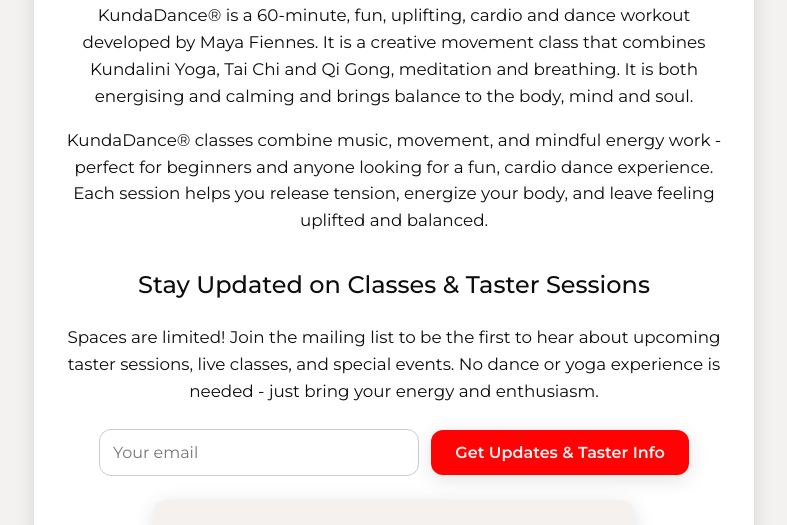
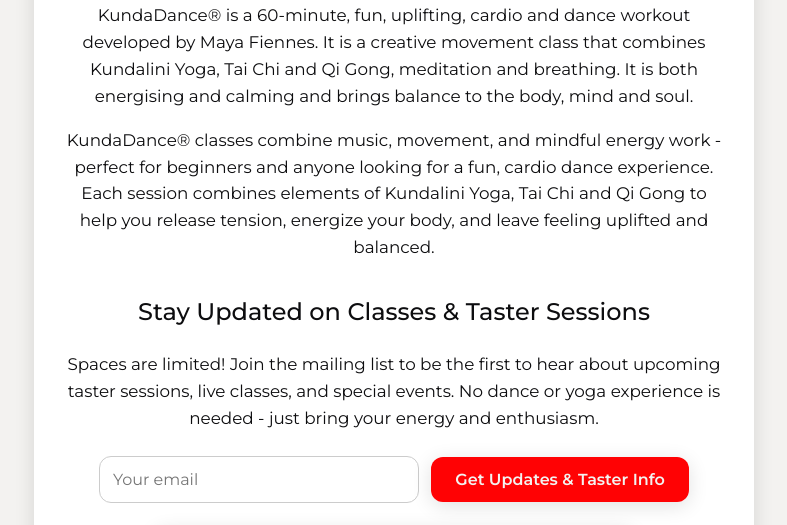
Before and after one commit to 37407/kundadance-kings-lynn, a plain HTML site: page index.html in a window 1280 px wide. Shown: the part 275-800 px from the top of the page, without its empty margins (246-1033 px from the left). Drawn offline with Linux system fonts and the light colour scheme.

Commit message:
Add more detail

```diff
--- a/index.html
+++ b/index.html
@@ -26,7 +26,7 @@
     <p>KundaDance® is a 60-minute, fun, uplifting, cardio and dance workout developed by Maya Fiennes. It is a creative movement class that combines Kundalini Yoga, Tai Chi and Qi Gong, meditation and breathing. It is both energising and calming and brings balance to the body, mind and soul.</p>
     <p>
       KundaDance® classes combine music, movement, and mindful energy work - perfect for beginners and anyone looking for a fun, cardio dance experience.
-      Each session helps you release tension, energize your body, and leave feeling uplifted and balanced.
+      Each session combines elements of Kundalini Yoga, Tai Chi and Qi Gong to help you release tension, energize your body, and leave feeling uplifted and balanced.
     </p>
 
     <section aria-label="Sign up for KundaDance updates">
```
